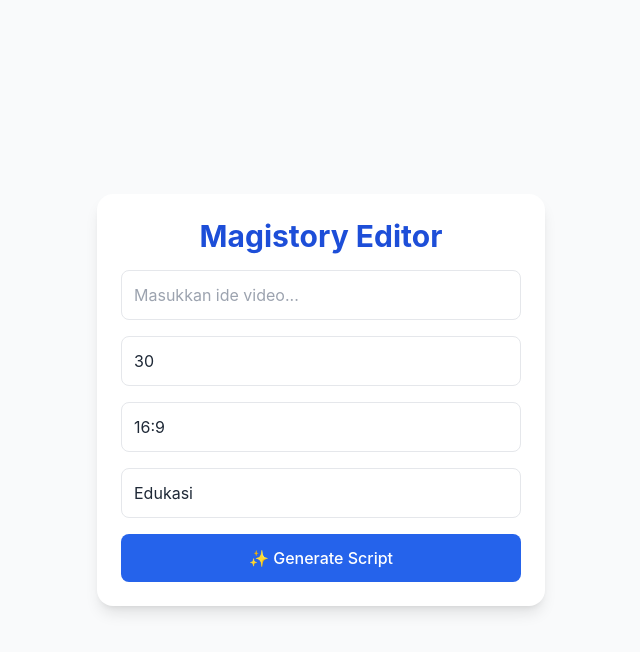
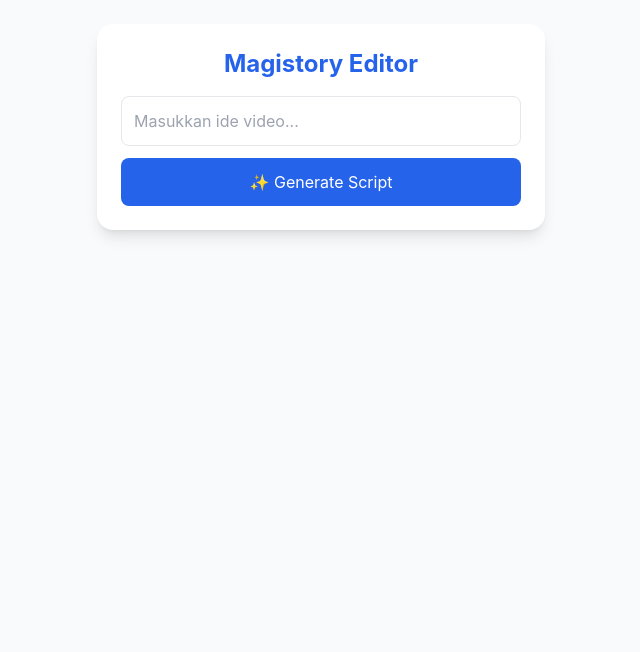
Before and after one commit to fillar71/magistory-frontend, a Next.js app: page /editor in a window 1280 px wide. Shown: the top 652 px of the page, without its empty margins (319-959 px from the left). Built offline with nearby package versions, Linux system fonts and the light colour scheme.

Commit message:
Update page.jsx

```diff
--- a/src/app/editor/page.jsx
+++ b/src/app/editor/page.jsx
@@ -1,140 +1,64 @@
 "use client";
-
 import { useState } from "react";
 import Timeline from "../../components/Timeline";
+import MainPreview from "../../components/MainPreview";
 import { searchMedia } from "../../utils/pexelsApi";
 
 export default function EditorPage() {
   const [idea, setIdea] = useState("");
-  const [duration, setDuration] = useState(30);
-  const [aspect, setAspect] = useState("16:9");
-  const [style, setStyle] = useState("Edukasi");
   const [script, setScript] = useState(null);
   const [loading, setLoading] = useState(false);
-  const [error, setError] = useState(null);
+  const backend = process.env.NEXT_PUBLIC_BACKEND_URL || "https://magistory-app-production.up.railway.app";
 
-  const backendURL =
-    process.env.NEXT_PUBLIC_BACKEND_URL ||
-    "https://magistory-app-production.up.railway.app";
-
-  async function handleGenerate() {
-    if (!idea) {
-      alert("Masukkan ide video terlebih dahulu!");
-      return;
-    }
-
+  async function generate() {
+    if (!idea) return alert("Masukkan ide dulu!");
     setLoading(true);
-    setError(null);
-
     try {
-      const res = await fetch(`${backendURL}/api/generate-script`, {
+      const r = await fetch(`${backend}/api/generate-script`, {
         method: "POST",
         headers: { "Content-Type": "application/json" },
-        body: JSON.stringify({
-          ide: idea,
-          durasi_total: duration,
-          aspect_ratio: aspect,
-          style: style,
-        }),
+        body: JSON.stringify({ ide: idea, durasi_total: 60, style: "Edukasi" }),
       });
+      const data = await r.json();
 
-      if (!res.ok) {
-        const msg = await res.text();
-        throw new Error(`Gagal generate script (status ${res.status}): ${msg}`);
-      }
-
-      const data = await res.json();
-
-      if (!data.adegan || !Array.isArray(data.adegan)) {
-        throw new Error("Format respons dari server tidak sesuai.");
-      }
-
-      // Tambahkan media dari Pexels API
-      const enrichedScenes = await Promise.all(
-        data.adegan.map(async (scene) => {
-          if (!scene.deskripsi_visual) return { ...scene, media: [] };
-          const visuals = await Promise.all(
-            scene.deskripsi_visual.map((kw) => searchMedia(kw, 1))
-          );
-          return { ...scene, media: visuals.flat() };
-        })
+      const enriched = await Promise.all(
+        data.adegan.map(async a => ({
+          ...a,
+          media: (await searchMedia(a.kata_kunci_video?.[0] || "nature", 1)) || [],
+        }))
       );
 
-      setScript({ ...data, adegan: enrichedScenes });
-    } catch (err) {
-      console.error("🔥 Error:", err);
-      setError(err.message || "Terjadi kesalahan di sisi frontend.");
+      setScript({ ...data, adegan: enriched });
     } finally {
       setLoading(false);
     }
   }
 
   return (
-    <main className="min-h-screen flex flex-col items-center justify-center p-6 bg-gray-50">
+    <main className="min-h-screen bg-gray-50 p-6 flex flex-col items-center">
       {!script ? (
-        <div className="w-full max-w-md bg-white rounded-2xl shadow-lg p-6 space-y-4">
-          <h1 className="text-3xl font-bold text-center text-blue-700">
-            Magistory Editor
-          </h1>
-
-          {error && (
-            <div className="text-red-600 text-sm bg-red-50 p-2 rounded">
-              {error}
-            </div>
-          )}
-
+        <div className="max-w-md bg-white shadow-lg p-6 rounded-2xl">
+          <h1 className="text-2xl font-bold text-center mb-4 text-blue-600">Magistory Editor</h1>
           <input
-            className="border p-3 rounded-lg w-full focus:ring focus:ring-blue-200"
+            className="border p-3 w-full rounded-lg mb-3"
             placeholder="Masukkan ide video..."
             value={idea}
             onChange={(e) => setIdea(e.target.value)}
           />
-
-          <input
-            className="border p-3 rounded-lg w-full"
-            type="number"
-            min="10"
-            max="300"
-            value={duration}
-            onChange={(e) => setDuration(e.target.value)}
-            placeholder="Durasi total (detik)"
-          />
-
-          <input
-            className="border p-3 rounded-lg w-full"
-            value={aspect}
-            onChange={(e) => setAspect(e.target.value)}
-            placeholder="Aspect Ratio (misal 16:9)"
-          />
-
-          <input
-            className="border p-3 rounded-lg w-full"
-            value={style}
-            onChange={(e) => setStyle(e.target.value)}
-            placeholder="Gaya video (Edukasi, Cinematic, dll)"
-          />
-
           <button
-            onClick={handleGenerate}
+            onClick={generate}
             disabled={loading}
-            className={`w-full py-3 rounded-lg text-white font-medium transition ${
-              loading
-                ? "bg-gray-400"
-                : "bg-blue-600 hover:bg-blue-700 active:bg-blue-800"
-            }`}
+            className="bg-blue-600 text-white w-full py-3 rounded-lg"
           >
-            {loading ? "Menghasilkan..." : "✨ Generate Script"}
+            {loading ? "⏳ Menghasilkan..." : "✨ Generate Script"}
           </button>
         </div>
       ) : (
-        <Timeline
-          scriptData={script}
-          onSave={(data) => console.log("💾 Project disimpan:", data)}
-          onRender={() =>
-            alert("🎬 Render popup akan ditambahkan di versi berikutnya.")
-          }
-        />
+        <div className="w-full max-w-4xl space-y-6">
+          <MainPreview scriptData={script} backendURL={backend} />
+          <Timeline scriptData={script} />
+        </div>
       )}
     </main>
   );
-      }
+}
```
